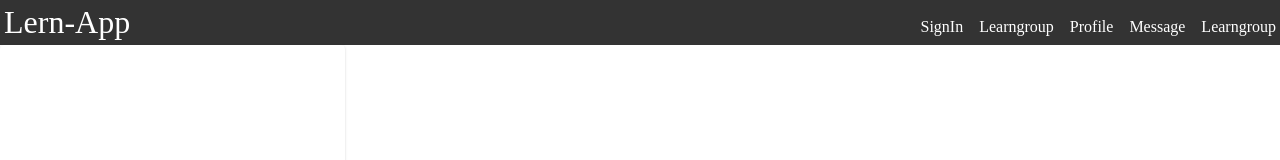
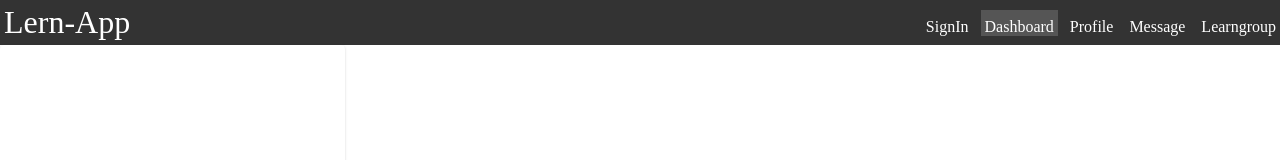
Before and after one commit to LernAppGruppe6/LernApp, a React (Create React App) app in the folder frontend/lern-app/: page /dashboard in a window 1280 px wide. Shown: the top 160 px of the page. Built offline with nearby package versions, Linux system fonts and the light colour scheme.

Commit message:
Update Header.js

```diff
--- a/frontend/lern-app/src/pages/layout/Header.js
+++ b/frontend/lern-app/src/pages/layout/Header.js
@@ -8,7 +8,7 @@ export default function Header() {
             </Link>
         <ul>
           <CustomLink to="/signin">SignIn</CustomLink>
-          <CustomLink to="/learngroup">Learngroup</CustomLink>
+          <CustomLink to="/dashboard">Dashboard</CustomLink>
           <CustomLink to="/profile">Profile</CustomLink>
           <CustomLink to="/message">Message</CustomLink>
           <CustomLink to="/learngroup">Learngroup</CustomLink>
```
